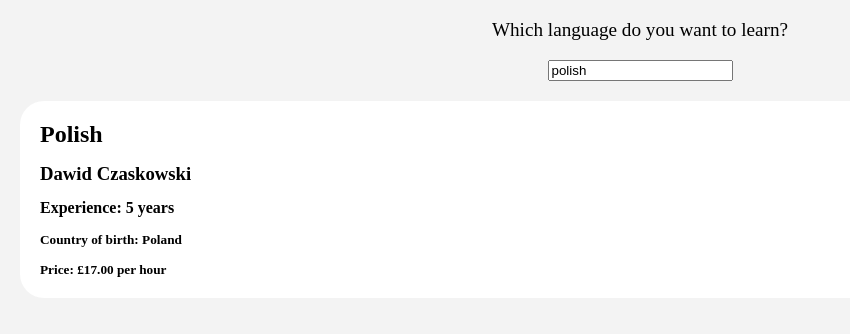
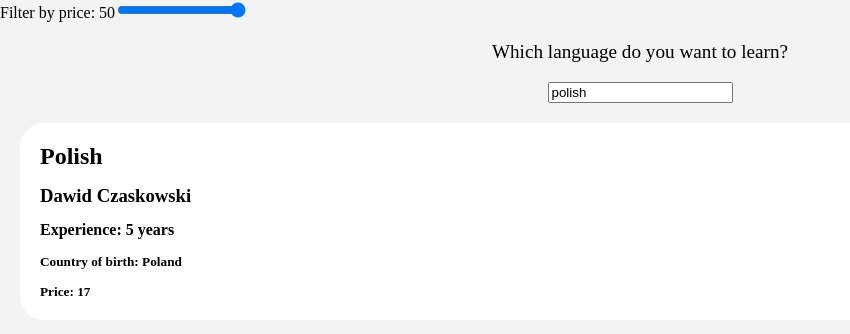
Before and after one commit to ryan50500/Language__App__React__TypeScript, a React (Create React App) app: page / in a window 1280 px wide. Shown: the top 334 px of the page, without its empty margins (0-850 px from the left). Built offline with nearby package versions, Linux system fonts and the light colour scheme.

Commit message:
adding price filters for language search

```diff
--- a/package.json
+++ b/package.json
@@ -10,7 +10,7 @@
     "@types/jest": "^27.5.2",
     "@types/node": "^16.18.19",
     "and": "0.0.3",
-    "npm": "^9.6.2",
+    "npm": "^9.6.3",
     "react": "^18.2.0",
     "react-dom": "^18.2.0",
     "react-scripts": "5.0.1",
--- a/src/TeacherArray.tsx
+++ b/src/TeacherArray.tsx
@@ -6,7 +6,7 @@ const TeacherArray = [
         name: 'Dawid Czaskowski',
         experience: '5 years',
         country: 'Poland',
-        price: '£17.00 per hour',
+        price: 17,
         id: 0,
     },
     {
@@ -14,7 +14,7 @@ const TeacherArray = [
         name: 'Gilles Simon',
         experience: '2 years',
         country: 'France',
-        price: '£15.00 per hour',
+        price: 15,
         id: 1
     },
     {
@@ -22,7 +22,7 @@ const TeacherArray = [
         name: 'David Ferrer',
         experience: '1 year',
         country: 'Argentina',
-        price: '£17.00 per hour',
+        price: 14,
         id: 2
     },
     {
@@ -30,7 +30,7 @@ const TeacherArray = [
         name: 'Daniil Medvedev',
         experience: '3 years',
         country: 'Russia',
-        price: '£14.00 per hour',
+        price: 20,
         id: 3
     },
     {
@@ -38,7 +38,7 @@ const TeacherArray = [
         name: 'Sergiy Stakhovsky',
         experience: '3 years',
         country: 'Ukraine',
-        price: '£12.00 per hour',
+        price: 10,
         id: 4
     },
 ]
--- /dev/null
+++ b/src/components/FilteredTeachers.tsx
@@ -0,0 +1,54 @@
+import React, { useState } from 'react';
+import TeacherArray from '../TeacherArray';
+import TeacherBorder from './TeacherBorder';
+import SearchLanguage from './SearchLanguage';
+import TeacherStyles from './TeacherStyles.module.css';
+
+interface Props {
+    initialInputText: string | number;
+}
+
+const FilteredTeachers: React.FC<Props> = ({ initialInputText }) => {
+    const [inputText, setInputText] = useState<string | number>(initialInputText);
+    const [inputPrice, setInputPrice] = useState<number>(50);
+
+    // filter the results by language searched for
+    let filteredTeachers = TeacherArray.filter(
+        (arrayMatched) =>
+            arrayMatched.language.toLowerCase().indexOf(inputText.toString()) !== -1
+    );
+
+    // filter the results by price by assinging 'filteredTeachers' to a new array
+    filteredTeachers = filteredTeachers.filter(
+        (arrayMatched) => arrayMatched.price <= inputPrice
+    );
+
+    // this function is called when user selects a price range
+    const handlePriceChange = (event: React.ChangeEvent<HTMLInputElement>) => {
+        setInputPrice(parseInt(event.target.value));
+    };
+
+    return (
+        <>
+            <span>Filter by price: {inputPrice}</span>
+            <input type="range" min="0" max="50" step="1" value={inputPrice} onChange={handlePriceChange} />
+            {/* filter the results by language in the <SearchLanguage/> component */}
+            <SearchLanguage inputText={inputText} setInputText={setInputText} filteredTeachers={filteredTeachers} />
+            {filteredTeachers.map((arrayItem) => {
+                return (
+                    <TeacherBorder key={arrayItem.id}>
+                        <div className={TeacherStyles.teacher}>
+                            <h2>{arrayItem.language}</h2>
+                            <h3>{arrayItem.name}</h3>
+                            <h4>Experience: {arrayItem.experience}</h4>
+                            <h5>Country of birth: {arrayItem.country}</h5>
+                            <h5 className={TeacherStyles.price}>Price: {arrayItem.price}</h5>
+                        </div>
+                    </TeacherBorder>
+                );
+            })}
+        </>
+    );
+};
+
+export default FilteredTeachers;
--- a/src/components/TeacherSearch.tsx
+++ b/src/components/SearchLanguage.tsx
@@ -3,14 +3,14 @@ import { useState } from 'react'
 import TeacherArray from '../TeacherArray';
 
 
-interface ITeacherSearch {
-    inputText: string,
-    setInputText: React.Dispatch<React.SetStateAction<string>>
+interface ISearchLanguage {
+    inputText: string | number,
+    setInputText: React.Dispatch<React.SetStateAction<string | number>>
     filteredTeachers: any[]
 }
 
 
-const TeacherSearch = ({ inputText, setInputText, filteredTeachers }: ITeacherSearch) => {
+const SearchLanguage = ({ inputText, setInputText, filteredTeachers }: ISearchLanguage) => {
     return (
         <>
             <div style={{ textAlign: "center" }}>
@@ -25,4 +25,4 @@ const TeacherSearch = ({ inputText, setInputText, filteredTeachers }: ITeacherSe
     )
 }
 
-export default TeacherSearch
+export default SearchLanguage
--- a/src/components/Teachers.tsx
+++ b/src/components/Teachers.tsx
@@ -1,33 +1,12 @@
 import React from 'react';
-import TeacherArray from '../TeacherArray';
-import TeacherBorder from './TeacherBorder';
-import TeacherSearch from './TeacherSearch';
-import { useState } from 'react';
-import TeacherStyles from './TeacherStyles.module.css';
-
+import FilteredTeachers from './FilteredTeachers';
 
 const Teachers = () => {
-    const [inputText, setInputText] = useState<string>("polish");
-    const filteredTeachers = TeacherArray.filter(arrayMatched => arrayMatched.language.toLowerCase().indexOf(inputText) !== -1)
-    console.log(filteredTeachers)
     return (
         <>
-            <TeacherSearch inputText={inputText} setInputText={setInputText} filteredTeachers={filteredTeachers} />
-            {filteredTeachers.map((arrayItem) => {
-                return (
-                    <TeacherBorder key={arrayItem.id}>
-                        <div className={TeacherStyles.teacher}>
-                            <h2>{arrayItem.language}</h2>
-                            <h3>{arrayItem.name}</h3>
-                            <h4>Experience: {arrayItem.experience}</h4>
-                            <h5>Country of birth: {arrayItem.country}</h5>
-                            <h5 className={TeacherStyles.price}>Price: {arrayItem.price}</h5>
-                        </div>
-                    </TeacherBorder>
-                )
-            })}
+            <FilteredTeachers initialInputText="polish" />
         </>
-    )
-}
+    );
+};
 
-export default Teachers
+export default Teachers;
```
Also changed, not shown: src/components/new.tsx (added, +52 -0 lines), 1 other file (tests, documents, lock files or other folders).
